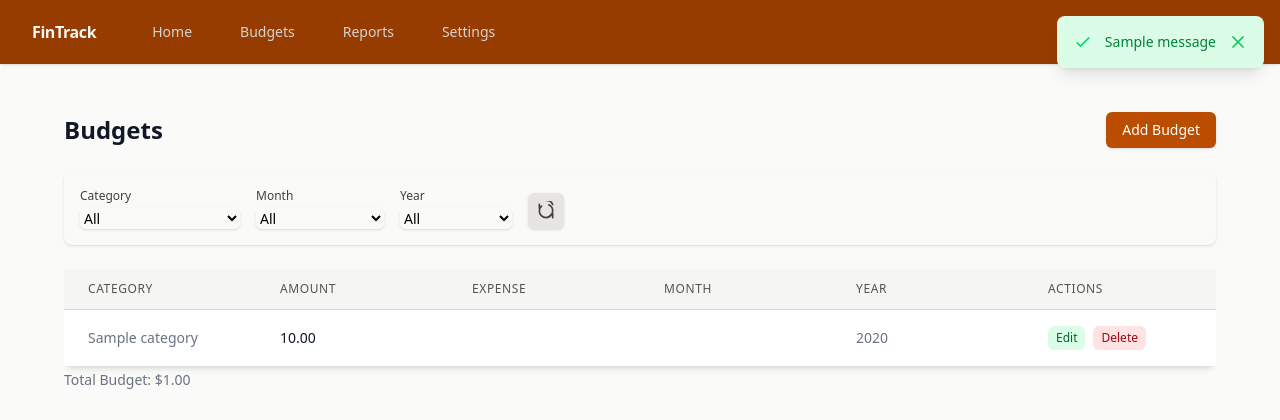
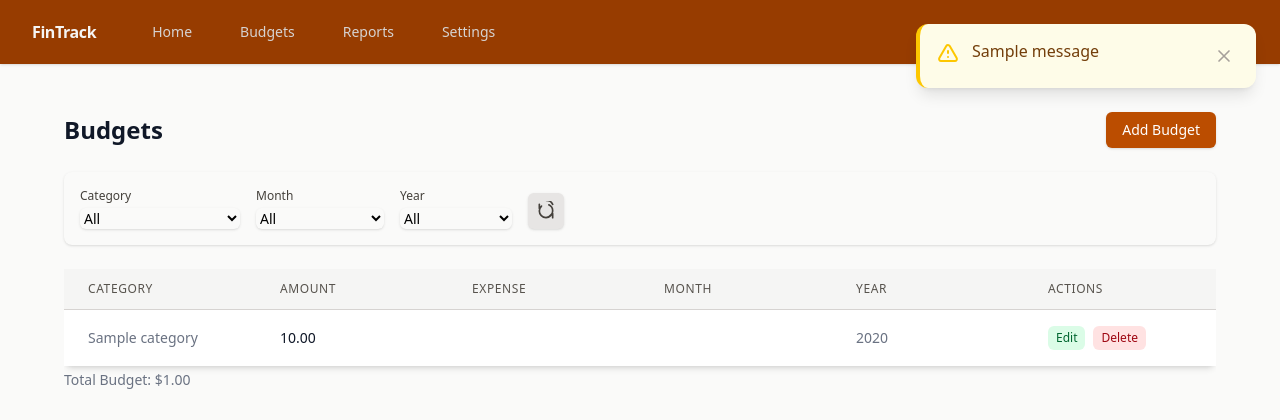
Before and after one commit to Burmese-AI/Financial-Transaction-Tracker, a Django app: template budgets/templates/budgets/budgets.html in a window 1280 px wide. Shown: the top 420 px of the page. Run offline with Django 5.2, Linux system fonts and the light colour scheme; tables that the repository leaves empty hold one stand-in row (values such as "Sample post"); the template is opened without the code that fills it: values that come from a table or form of the project are taken from there, most other values are stand-ins (such as "Sample title", 1, 10 or a date in 2020); one stand-in notice (Sample message) is shown; style sheets or scripts are compiled from the project's sources.

Commit message:
Refactor message component in budgets template for improved styling and functionality
Updated the message component in the budgets template to enhance its visual design and user interaction. The new layout features a more modern appearance with improved spacing and a dismiss button for better usability. This change aims to provide a clearer and more engaging user experience when displaying notifications.

```diff
--- a/budgets/templates/budgets/components/messages.html
+++ b/budgets/templates/budgets/components/messages.html
@@ -1,40 +1,22 @@
 <div id="messages" {% if is_oob %}hx-swap-oob="true"{% endif %}>
   {% for message in messages %}
-    <div class="fixed top-4 right-4 z-50 p-4 rounded-lg shadow-lg {% if message.tags == 'success' %}bg-green-100 text-green-700{% elif message.tags == 'error' %}bg-red-100 text-red-700{% elif message.tags == 'warning' %}bg-yellow-100 text-yellow-700{% elif message.tags == 'info' %}bg-blue-100 text-blue-700{% else %}bg-gray-100 text-gray-700{% endif %}" role="alert">
-      <div class="flex items-center">
-        <div class="flex-shrink-0">
-          {% if message.tags == 'success' %}
-            <svg class="h-5 w-5 text-green-400" fill="none" stroke="currentColor" viewBox="0 0 24 24">
-              <path stroke-linecap="round" stroke-linejoin="round" stroke-width="2" d="M5 13l4 4L19 7"></path>
+    <div class="fixed top-6 right-6 z-50 min-w-[340px] max-w-lg flex items-start gap-3 p-4 rounded-xl shadow-lg border-l-4 bg-yellow-50 border-yellow-400 text-yellow-900 font-sans font-medium text-base" role="alert">
+      <div class="flex-shrink-0 pt-0.5">
+        <svg class="h-6 w-6 text-yellow-400" fill="none" stroke="currentColor" viewBox="0 0 24 24">
+          <path stroke-linecap="round" stroke-linejoin="round" stroke-width="2" d="M12 9v2m0 4h.01m-6.938 4h13.856c1.54 0 2.502-1.667 1.732-3L13.732 4c-.77-1.333-2.694-1.333-3.464 0L3.34 16c-.77 1.333.192 3 1.732 3z" />
         </svg>
-          {% elif message.tags == 'error' %}
-            <svg class="h-5 w-5 text-red-400" fill="none" stroke="currentColor" viewBox="0 0 24 24">
-              <path stroke-linecap="round" stroke-linejoin="round" stroke-width="2" d="M6 18L18 6M6 6l12 12"></path>
-            </svg>
-          {% elif message.tags == 'warning' %}
-            <svg class="h-5 w-5 text-yellow-400" fill="none" stroke="currentColor" viewBox="0 0 24 24">
-              <path stroke-linecap="round" stroke-linejoin="round" stroke-width="2" d="M12 9v2m0 4h.01m-6.938 4h13.856c1.54 0 2.502-1.667 1.732-3L13.732 4c-.77-1.333-2.694-1.333-3.464 0L3.34 16c-.77 1.333.192 3 1.732 3z"></path>
-            </svg>
-          {% elif message.tags == 'info' %}
-            <svg class="h-5 w-5 text-blue-400" fill="none" stroke="currentColor" viewBox="0 0 24 24">
-              <path stroke-linecap="round" stroke-linejoin="round" stroke-width="2" d="M13 16h-1v-4h-1m1-4h.01M21 12a9 9 0 11-18 0 9 9 0 0118 0z"></path>
-            </svg>
-          {% endif %}
       </div>
-        <div class="ml-3">
-          <p class="text-sm font-medium">{{ message }}</p>
+      <div class="flex-1">
+        <p class="text-base leading-snug">{{ message }}</p>
       </div>
-        <div class="ml-auto pl-3">
-          <div class="-mx-1.5 -my-1.5">
-            <button type="button" class="inline-flex rounded-md p-1.5 focus:outline-none focus:ring-2 focus:ring-offset-2 {% if message.tags == 'success' %}text-green-500 hover:bg-green-200 focus:ring-green-600{% elif message.tags == 'error' %}text-red-500 hover:bg-red-200 focus:ring-red-600{% elif message.tags == 'warning' %}text-yellow-500 hover:bg-yellow-200 focus:ring-yellow-600{% elif message.tags == 'info' %}text-blue-500 hover:bg-blue-200 focus:ring-blue-600{% else %}text-gray-500 hover:bg-gray-200 focus:ring-gray-600{% endif %}" onclick="this.parentElement.parentElement.parentElement.parentElement.remove()">
+      <button type="button"
+        class="ml-2 rounded-full p-1.5 text-stone-400 hover:bg-stone-200 hover:text-stone-700 focus:outline-none focus:ring-2 focus:ring-stone-400"
+        onclick="this.closest('div[role=alert]').remove()">
         <span class="sr-only">Dismiss</span>
         <svg class="h-5 w-5" fill="none" stroke="currentColor" viewBox="0 0 24 24">
           <path stroke-linecap="round" stroke-linejoin="round" stroke-width="2" d="M6 18L18 6M6 6l12 12"></path>
         </svg>
       </button>
     </div>
-        </div>
-      </div>
-    </div>
   {% endfor %}
 </div>
```
Lines whose indentation alone changed are shown as unchanged.
